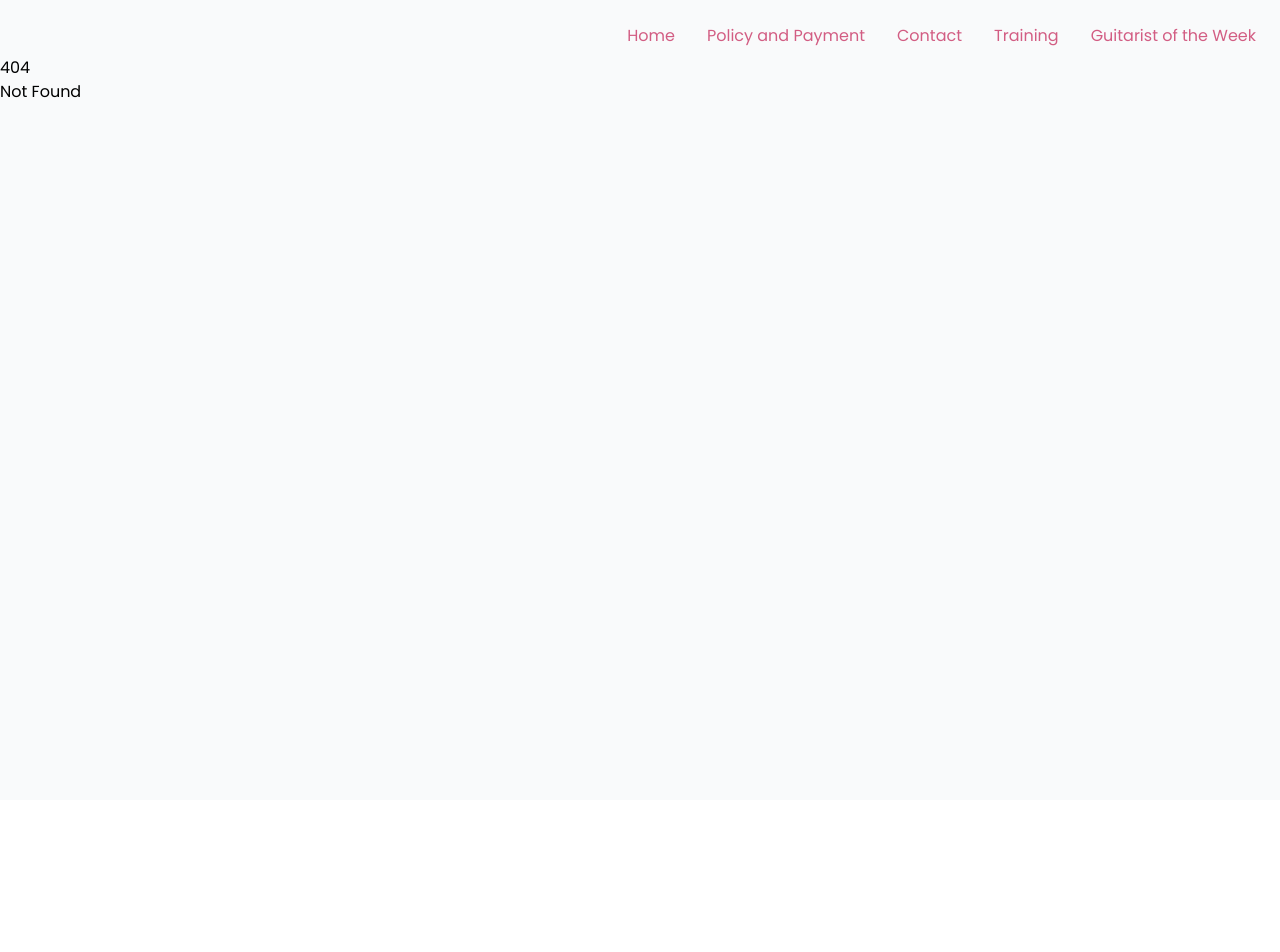
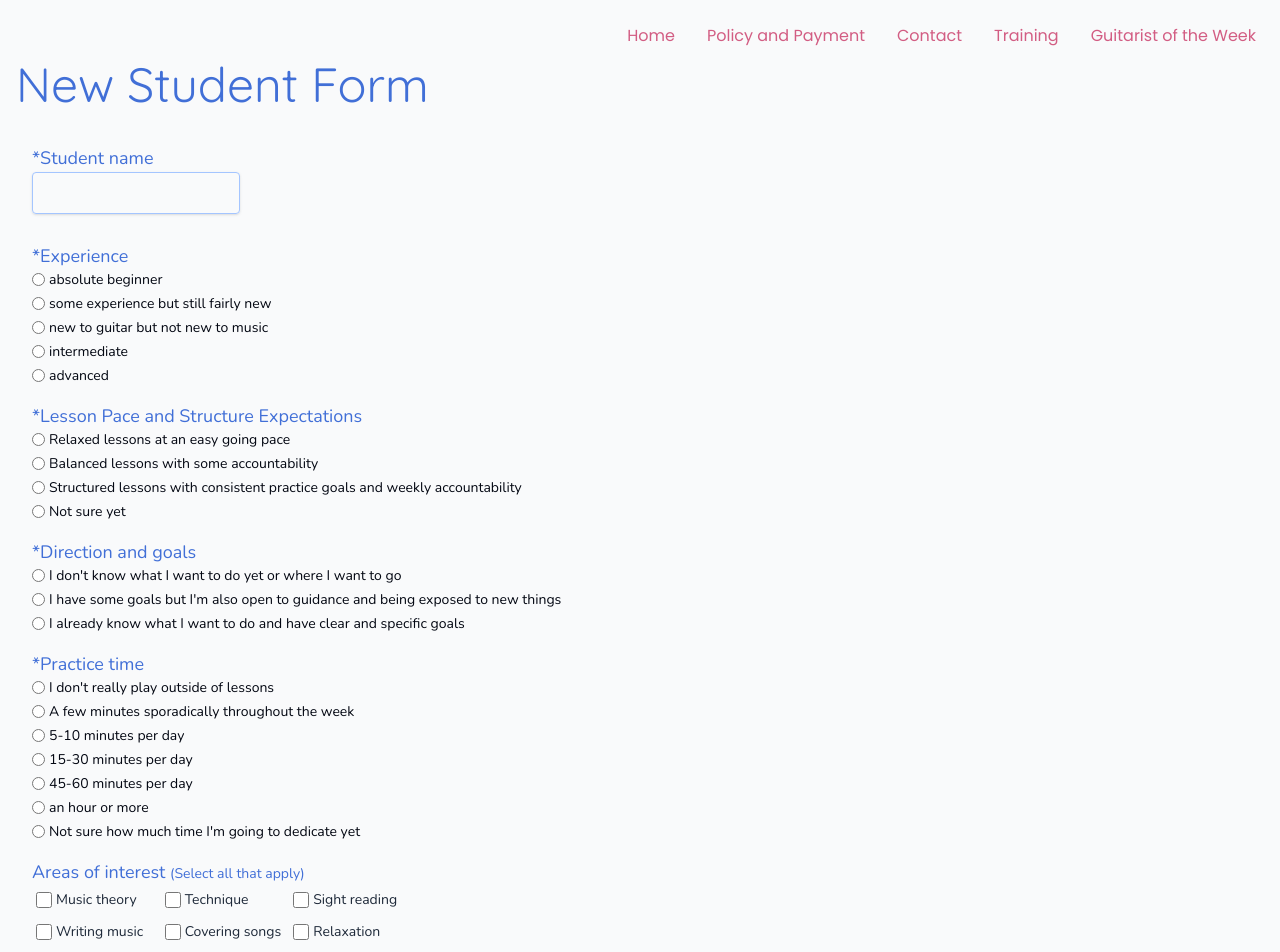
Before and after one commit to BenSievert/bensmusic.io, a SvelteKit app: page /new-student in a window 1280 px wide. Before the commit this address had no page. Shown: the top 952 px of the page. Before the commit the page ends 800 px from the top, so only its background shows below. Built offline with nearby package versions, Linux system fonts and the light colour scheme.

Commit message:
new student intake

```diff
--- a/package.json
+++ b/package.json
@@ -36,6 +36,7 @@
 	},
 	"dependencies": {
 		"@aws-sdk/client-pinpoint": "^3.864.0",
+		"@aws-sdk/client-ses": "^3.879.0",
 		"@aws-sdk/credential-providers": "^3.864.0",
 		"@neondatabase/serverless": "^1.0.1",
 		"@tailwindcss/postcss": "^4.1.11",
--- a/src/routes/api/crons/+server.ts
+++ b/src/routes/api/crons/+server.ts
@@ -1,18 +1,13 @@
 import type { RequestHandler } from './$types';
 import sql from '../../../postgres.server';
-import {
-  CRON_SECRET
-} from '$env/static/private';
+import { CRON_SECRET } from '$env/static/private';
 
+export const GET = async ({ request }) => {
+	if (request.headers.get('Authorization') !== `Bearer ${CRON_SECRET}`) {
+		return new Response('Unauthorized', { status: 401 });
+	}
+	const [guitarist] = await sql`SELECT * FROM guitarists WHERE active = FALSE ORDER BY id LIMIT 1`;
+	await sql`UPDATE guitarists SET active = TRUE WHERE id = ${guitarist.id}`;
 
-
-export const GET = async ({request}) => {
-  if (request.headers.get('Authorization') !== `Bearer ${CRON_SECRET}`) {
-    return new Response('Unauthorized', {status: 401});
-  }
-  const [guitarist] = await sql`SELECT * FROM guitarists WHERE active = FALSE ORDER BY id LIMIT 1`
-  await sql`UPDATE guitarists SET active = TRUE WHERE id = ${guitarist.id}`
-
-  return new Response(`New Guitarist ${guitarist.name}`);
-
-}
+	return new Response(`New Guitarist ${guitarist.name}`);
+};
--- a/src/routes/availability/+server.ts
+++ b/src/routes/availability/+server.ts
@@ -99,7 +99,7 @@ export const GET: RequestHandler = async ({ url }) => {
 	});
 };
 
-export const POST: RequestHandler = async ({ request, url }) => {
+export const POST: RequestHandler = async ({ request }) => {
 	const { cell, initials, date, permanent, auth } = await request.json();
 	console.log({ cell, initials, date, permanent });
 	let status = 401;
@@ -140,6 +140,7 @@ export const POST: RequestHandler = async ({ request, url }) => {
 		console.log(`Something went wrong`, e);
 	}
 	try {
+
 		await scheduleSheet.saveCells([studioCell]);
 
 		return json({ message: `Success` }, { status: 200 });
--- a/src/routes/guitarist-of-the-week/+page.server.ts
+++ b/src/routes/guitarist-of-the-week/+page.server.ts
@@ -9,6 +9,5 @@ export const load: PageServerLoad = async ({ params }) => {
 			  ORDER BY start DESC LIMIT 1`
 	)[0];
 
-
-	return guitarist
+	return guitarist;
 };
--- a/src/routes/guitarist-of-the-week/[slug]/+page.server.ts
+++ b/src/routes/guitarist-of-the-week/[slug]/+page.server.ts
@@ -8,12 +8,14 @@ export const load: PageServerLoad = async ({ params }) => {
 			  WHERE id = ${params.slug}`
 	)[0];
 
-	const {start, ...rest} = guitarist
+	const { start, ...rest } = guitarist;
 
-	return {...rest, start: start.toLocaleDateString(undefined,{
-				year: "numeric",
-				month: "long",
-				day: "numeric",
-			}
-		)};
+	return {
+		...rest,
+		start: start.toLocaleDateString(undefined, {
+			year: 'numeric',
+			month: 'long',
+			day: 'numeric'
+		})
+	};
 };
--- /dev/null
+++ b/src/routes/new-student/+page.svelte
@@ -0,0 +1,193 @@
+<script lang="ts">
+	import SitePage from '../../components/SitePage.svelte';
+	import Section from '../../components/Section.svelte';
+	import Checkbox from '../../components/Checkbox.svelte';
+	import Spinner from "../../components/Spinner.svelte";
+	let name = $state(``);
+	let favorites = $state(``)
+	let teacherExpectations = $state(``);
+	let misc = $state(``);
+	let practiceIntent = $state(``);
+	let level = $state(``);
+	let selectedAreasOfInterest = $state([]);
+	let myGoals = $state(``);
+	let formSubmitting = $state(false);
+	let responseOk = $state()
+
+
+	const teacherExpectationsOptions = [
+		'Relaxed lessons at an easy going pace',
+		'Balanced lessons with some accountability',
+		'Structured lessons with consistent practice goals and weekly accountability',
+		'Not sure yet'
+	];
+	const levelOptions = [
+		`absolute beginner`,
+		`some experience but still fairly new`,
+		`new to guitar but not new to music`,
+		`intermediate`,
+		`advanced`
+	];
+	const areasOfInterest = [
+		`Music theory`,
+		`Technique`,
+		`Sight reading`,
+		`Writing music`,
+		`Covering songs`,
+		`Relaxation`,
+		`Recording`,
+		`Music history`,
+		`Gear`,
+		`Perform live`,
+		`Improvisation`,
+		`Lead guitar`,
+		`Rhythm guitar`,
+		`Audition prep`,
+		`Ear training`,
+		`Singing`,
+		`Other`,
+		`Don't know yet`
+	]
+	let goalsOptions = [
+		`I don't know what I want to do yet or where I want to go`,
+		`I have some goals but I'm also open to guidance and being exposed to new things`,
+		`I already know what I want to do and have clear and specific goals`
+	];
+
+	const practiceIntentOptions = [
+		`I don't really play outside of lessons`,
+		`A few minutes sporadically throughout the week`,
+		`5-10 minutes per day`,
+		`15-30 minutes per day`,
+		`45-60 minutes per day`,
+		`an hour or more`,
+		`Not sure how much time I'm going to dedicate yet`
+	];
+
+	const onSubmit = async () => {
+		formSubmitting = true;
+		const response = await fetch(`/new-student`, {
+			method: 'POST',
+			body: JSON.stringify({
+				name, teacherExpectations, level, myGoals, practiceIntent, misc, favorites, selectedAreasOfInterest: selectedAreasOfInterest.join(`, `)
+			}),
+			headers: {
+				'Content-Type': 'application/json'
+			}
+		});
+		responseOk = response.ok
+
+
+	}
+</script>
+
+<SitePage title="New Student Form">
+	{#if responseOk !== undefined}
+		<div class="{responseOk ? `bg-green-200 text-green-800` : `bg-red-200 text-red-800`} text-center py-16">
+			{responseOk ? `Form Received and I've been notified.` : `Something went wrong, please try again or contact Ben.`}
+		</div>
+	{:else}
+	<Section theme="secondary">
+		{#if formSubmitting}
+			<Spinner divClass="ml-4" svgClass="fill-primary-dark size-24" />
+		{:else}
+		<form onsubmit={onSubmit}>
+			<label>
+				<div class="text-primary-dark text-left text-lg">*Student name</div>
+				<input
+					class="placeholder-primary-dark border-primary focus:border-accent focus:ring-accent mr-1 mb-3 w-52 rounded border px-4 py-2 text-gray-600 shadow-sm focus:ring-1 focus:outline-none"
+					bind:value={name}
+				/>
+			</label>
+			<div class="text-primary-dark mt-4 text-left text-lg">*Experience</div>
+
+			{#each levelOptions as levelOption}
+				<label class="mr-2 mb-1 flex cursor-pointer items-center">
+					<input
+						value={levelOption}
+						bind:group={level}
+						type="radio"
+						class="accent-accent-dark mr-1 mb-[2px] cursor-pointer focus:ring-0 focus:ring-offset-0"
+					/>
+					<span class="text-sm">{levelOption}</span>
+				</label>
+			{/each}
+			<div class="text-primary-dark mt-4 text-left text-lg">*Lesson Pace and Structure Expectations</div>
+
+			{#each teacherExpectationsOptions as teacherExpectationsOption}
+				<label class="mr-2 mb-1 flex cursor-pointer items-center">
+					<input
+						value={teacherExpectationsOption}
+						bind:group={teacherExpectations}
+						type="radio"
+						class="accent-accent-dark mr-1 mb-[2px] cursor-pointer focus:ring-0 focus:ring-offset-0"
+					/>
+					<span class="text-sm">{teacherExpectationsOption}</span>
+				</label>
+			{/each}
+			<div class="text-primary-dark mt-4 text-left text-lg">*Direction and goals</div>
+			{#each goalsOptions as goalsOption}
+				<label class="mr-2 mb-1 flex cursor-pointer items-center">
+					<input
+						value={goalsOption}
+						bind:group={myGoals}
+						type="radio"
+						class="accent-accent-dark mr-1 mb-[2px] cursor-pointer focus:ring-0 focus:ring-offset-0"
+					/>
+					<span class="text-sm">{goalsOption}</span>
+				</label>
+			{/each}
+			<div class="text-primary-dark mt-4 text-left text-lg">*Practice time</div>
+			{#each practiceIntentOptions as practiceIntentOption}
+				<label class="mr-2 mb-1 flex cursor-pointer items-center">
+					<input
+							value={practiceIntentOption}
+							bind:group={practiceIntent}
+							type="radio"
+							class="accent-accent-dark mr-1 mb-[2px] cursor-pointer focus:ring-0 focus:ring-offset-0"
+					/>
+					<span class="text-sm">{practiceIntentOption}</span>
+				</label>
+			{/each}
+			<div class="text-primary-dark mt-4 text-left text-lg">
+				Areas of interest <span class="text-sm">(Select all that apply)</span>
+				<div class="grid w-max grid-cols-2 gap-1 md:grid-cols-3 text-xs md:text-base">
+					{#each areasOfInterest as areaOfInterest}
+						<Checkbox
+							label={areaOfInterest}
+							checked={selectedAreasOfInterest.includes(areaOfInterest)}
+							handleInput={() => {
+								if (selectedAreasOfInterest.includes(areaOfInterest))
+									selectedAreasOfInterest = selectedAreasOfInterest.filter(
+										(interest) => interest !== areaOfInterest
+									);
+								else selectedAreasOfInterest = [...selectedAreasOfInterest, areaOfInterest];
+							}}
+						/>
+					{/each}
+				</div>
+			</div>
+			<div class="text-primary-dark mt-4 text-left text-lg">Favorite genres, bands, or musicians</div>
+			<textarea
+					bind:value={favorites}
+					class="w-full bg-white p-2"
+					placeholder="Tell me about your favorite music."
+			/>
+			<div class="text-primary-dark mt-4 text-left text-lg">Additional Comments</div>
+
+			<textarea
+				bind:value={misc}
+				class="w-full bg-white p-2 min-h-32"
+				placeholder="Write anything else here you'd like me to know."
+			/>
+			<button
+				disabled={!name || !teacherExpectations || !level || !myGoals || !practiceIntent || formSubmitting}
+				class="shadow-pastel bg-primary-dark mt-4 cursor-pointer rounded-md px-5 py-2 text-lg text-white hover:bg-blue-700 disabled:cursor-default disabled:bg-gray-200 disabled:text-gray-600 disabled:shadow-none"
+			>Submit</button
+			>
+		</form>
+		<div class="h-[200px]"></div>
+		{/if}
+	</Section>
+	{/if}
+</SitePage>
--- /dev/null
+++ b/src/routes/new-student/+server.ts
@@ -0,0 +1,70 @@
+import { SESClient, SendEmailCommand } from "@aws-sdk/client-ses";
+import { AWS_ACCESS_KEY_ID, AWS_SECRET_ACCESS_KEY, AWS_REGION } from "$env/static/private";
+import { fromEnv } from "@aws-sdk/credential-providers";
+import type { RequestHandler } from './$types';
+import {json} from "@sveltejs/kit";
+
+process.env.AWS_ACCESS_KEY_ID = AWS_ACCESS_KEY_ID;
+process.env.AWS_SECRET_ACCESS_KEY = AWS_SECRET_ACCESS_KEY;
+process.env.AWS_REGION = AWS_REGION;
+
+export const POST: RequestHandler = async ({ request}) => {
+  const { name, teacherExpectations, level, myGoals, practiceIntent, misc, selectedAreasOfInterest, favorites } = await request.json()
+  console.log(name, teacherExpectations, level, myGoals, practiceIntent, misc, selectedAreasOfInterest, favorites)
+
+  const client = new SESClient({
+    region: "us-east-1",
+    credentials: fromEnv(),
+  });
+
+
+
+  // Email details
+  const params = {
+    Destination: {
+      ToAddresses: ["sievertbenjamin@gmail.com"],
+    },
+    Message: {
+      Body: {
+        Text: {
+          Data: `
+          Name: ${name}
+
+          Ability: ${level}
+
+          Provide: ${teacherExpectations}
+
+          Direction: ${myGoals}
+
+          Practice Time: ${practiceIntent}
+
+          Interests: ${selectedAreasOfInterest}
+
+          Favorites: ${favorites}
+
+          Comments: ${misc}
+          `,
+        },
+      },
+      Subject: {
+        Data: `New Student - ${name}`,
+      },
+    },
+    Source: "notifications@bensmusic.io", // must be a verified email in SES
+  };
+
+// Send the email
+
+    try {
+      const command = new SendEmailCommand(params);
+      const response = await client.send(command);
+      return json({ message: `Success` }, { status: 200 });
+
+    } catch (error) {
+      console.error("Error sending email:", error);
+      return json({ message: `Error` }, { status: 500 });
+
+    }
+
+
+}
--- a/src/routes/training/+page.svelte
+++ b/src/routes/training/+page.svelte
@@ -27,7 +27,7 @@
 				<div class="mb-3 w-72">
 					<a
 						href="training/{game.link}"
-						class="w-full border-primary shadow-softBlue hover:bg-highlight-mintGreen hover:text-primary inline-block rounded-md border bg-blue-100 p-4 text-xl text-blue-700"
+						class="border-primary shadow-softBlue hover:bg-highlight-mintGreen hover:text-primary inline-block w-full rounded-md border bg-blue-100 p-4 text-xl text-blue-700"
 					>
 						<div class="flex items-center justify-between">
 							<div class="mr-4">
--- a/src/routes/training/find-the-note/+page.svelte
+++ b/src/routes/training/find-the-note/+page.svelte
@@ -5,8 +5,8 @@
 	import { PitchDetector } from 'pitchy';
 
 	const notes = ['A', 'A#/Bb', 'B', 'C', 'C#/Db', `D`, `D#/Eb`, `E`, 'F', 'F#/Gb', `G`, `G#/Ab`];
-	const allStrings = [`E`, `A`, `D`, `G`, `B`, `E`]
-	const highStrings = [``,``,``,`G`,`B`,`E`]
+	const allStrings = [`E`, `A`, `D`, `G`, `B`, `E`];
+	const highStrings = [``, ``, ``, `G`, `B`, `E`];
 	let stringsState = $state(highStrings);
 	let score = $state(0);
 	let strings = $derived([...new Set(stringsState.filter((string) => string != ``))]);
@@ -24,17 +24,17 @@
 	let autoDetect = $state(false);
 	let autoDetectInterval;
 	const presets = [
-		{label: `1st Position - High Strings`, frets: [0, 4], tuning: highStrings},
-		{label: `1st Position - All Strings`, frets: [0, 4], tuning: allStrings},
-		{label: `3rd Position - High Strings`, frets: [3, 6], tuning: highStrings},
-		{label: `3rd Position - All Strings`, frets: [3, 6], tuning: allStrings},
-		{label: `5th Position - High Strings`, frets: [5, 8], tuning: highStrings},
-		{label: `5th Position - All Strings`, frets: [5, 8], tuning: allStrings},
-		{label: `7th Position - High Strings`, frets: [7, 10], tuning: highStrings},
-		{label: `7th Position - All Strings`, frets: [7, 10], tuning: allStrings},
-		{label: `9th Position - High Strings`, frets: [9, 12], tuning: highStrings},
-		{label: `9th Position - All Strings`, frets: [9, 12], tuning: allStrings},
-	]
+		{ label: `1st Position - High Strings`, frets: [0, 4], tuning: highStrings },
+		{ label: `1st Position - All Strings`, frets: [0, 4], tuning: allStrings },
+		{ label: `3rd Position - High Strings`, frets: [3, 6], tuning: highStrings },
+		{ label: `3rd Position - All Strings`, frets: [3, 6], tuning: allStrings },
+		{ label: `5th Position - High Strings`, frets: [5, 8], tuning: highStrings },
+		{ label: `5th Position - All Strings`, frets: [5, 8], tuning: allStrings },
+		{ label: `7th Position - High Strings`, frets: [7, 10], tuning: highStrings },
+		{ label: `7th Position - All Strings`, frets: [7, 10], tuning: allStrings },
+		{ label: `9th Position - High Strings`, frets: [9, 12], tuning: highStrings },
+		{ label: `9th Position - All Strings`, frets: [9, 12], tuning: allStrings }
+	];
 
 	onMount(async () => {
 		try {
@@ -257,13 +257,13 @@
 		</div>
 		<span class="text-primary-dark mr-2 text-xl font-bold">Presets</span>
 		<select
-				class="focus:outline-accent outline-primary cursor-pointer rounded border border-r-8 border-transparent outline mb-4"
-				oninput={e => {
-					const {frets, tuning} = presets[e.target.value]
-					minFret = frets[0]
-					maxFret = frets[1]
-					stringsState = tuning;
-				}}
+			class="focus:outline-accent outline-primary mb-4 cursor-pointer rounded border border-r-8 border-transparent outline"
+			oninput={(e) => {
+				const { frets, tuning } = presets[e.target.value];
+				minFret = frets[0];
+				maxFret = frets[1];
+				stringsState = tuning;
+			}}
 		>
 			{#each presets as { label }, i}
 				<option value={i}>{label}</option>
--- a/src/routes/training/interval-memorization/+page.svelte
+++ b/src/routes/training/interval-memorization/+page.svelte
@@ -57,6 +57,7 @@
 		<div class="grid w-max grid-cols-3 gap-1 sm:grid-cols-6">
 			{#each intervals as interval, intervalIndex}
 				<Checkbox
+						className="text-xs sm:text-sm md:text-base"
 					label={interval}
 					checked={selectedIntervals.includes(intervalIndex)}
 					handleInput={() => {
--- a/src/routes/training/spell-the-mode/+page.svelte
+++ b/src/routes/training/spell-the-mode/+page.svelte
@@ -9,17 +9,22 @@
 	const accidentals = [`b`, ``, `#`];
 	const accidentalOrder = [`F`, `C`, `G`, `D`, `A`, `E`, `B`];
 	const presets = [
-		{label: `No Accidentals`, keys: [`C`]},
-		{ label: `All Sharps`, keys: [`C`, `G`, `D`, `A`, `E`, `B`, `F#`]},
-		{ label: `All Flats`, keys: [`C`, `F`, `Bb`, `Eb`, `Ab`, `Db`, `Gb`]},
-		{ label: `One Accidental`, keys: [`C`, `F`, `G`]},
-		{ label: `Two Accidentals`, keys: [`C`, `F`, `G`, `Bb`, `D`]},
-		{ label: `Three Accidentals`, keys: [`C`, `F`, `G`, `Bb`, `D`, `Eb`, `A`]},
-		{ label: `Four Accidentals`, keys: [`C`, `F`, `G`, `Bb`, `D`, `Eb`, `A`, `Ab`, `E`]},
-		{ label: `Five Accidentals`, keys: [`C`, `F`, `G`, `Bb`, `D`, `Eb`, `A`, `Ab`, `E`, `Db`, `B`]},
-		{ label: `Six Accidentals`, keys: [`C`, `F`, `G`, `Bb`, `D`, `Eb`, `A`, `Ab`, `E`, `Db`, `B`, `Gb`, `F#`]},
-
-	]
+		{ label: `No Accidentals`, keys: [`C`] },
+		{ label: `All Sharps`, keys: [`C`, `G`, `D`, `A`, `E`, `B`, `F#`] },
+		{ label: `All Flats`, keys: [`C`, `F`, `Bb`, `Eb`, `Ab`, `Db`, `Gb`] },
+		{ label: `One Accidental`, keys: [`C`, `F`, `G`] },
+		{ label: `Two Accidentals`, keys: [`C`, `F`, `G`, `Bb`, `D`] },
+		{ label: `Three Accidentals`, keys: [`C`, `F`, `G`, `Bb`, `D`, `Eb`, `A`] },
+		{ label: `Four Accidentals`, keys: [`C`, `F`, `G`, `Bb`, `D`, `Eb`, `A`, `Ab`, `E`] },
+		{
+			label: `Five Accidentals`,
+			keys: [`C`, `F`, `G`, `Bb`, `D`, `Eb`, `A`, `Ab`, `E`, `Db`, `B`]
+		},
+		{
+			label: `Six Accidentals`,
+			keys: [`C`, `F`, `G`, `Bb`, `D`, `Eb`, `A`, `Ab`, `E`, `Db`, `B`, `Gb`, `F#`]
+		}
+	];
 
 	const keys = {
 		Ab: { flats: 4 },
@@ -135,8 +140,8 @@
 		</div>
 		<span class="text-primary-dark mr-2 text-xl font-bold">Presets</span>
 		<select
-				class="focus:outline-accent outline-primary cursor-pointer rounded border border-r-8 border-transparent bg-pink-50 outline"
-				oninput={e => selectedKeys = presets[e.target.value].keys}
+			class="focus:outline-accent outline-primary cursor-pointer rounded border border-r-8 border-transparent bg-pink-50 outline"
+			oninput={(e) => (selectedKeys = presets[e.target.value].keys)}
 		>
 			{#each presets as { label }, i}
 				<option value={i}>{label}</option>
```
Also changed, not shown: 1 other file (tests, documents, lock files or other folders).
